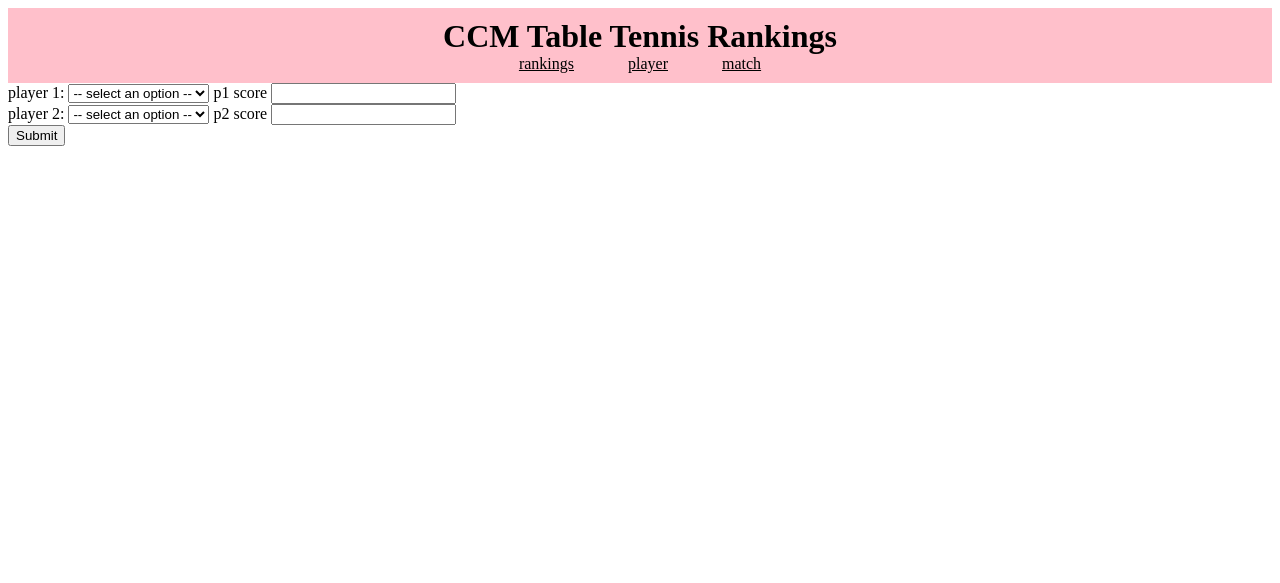
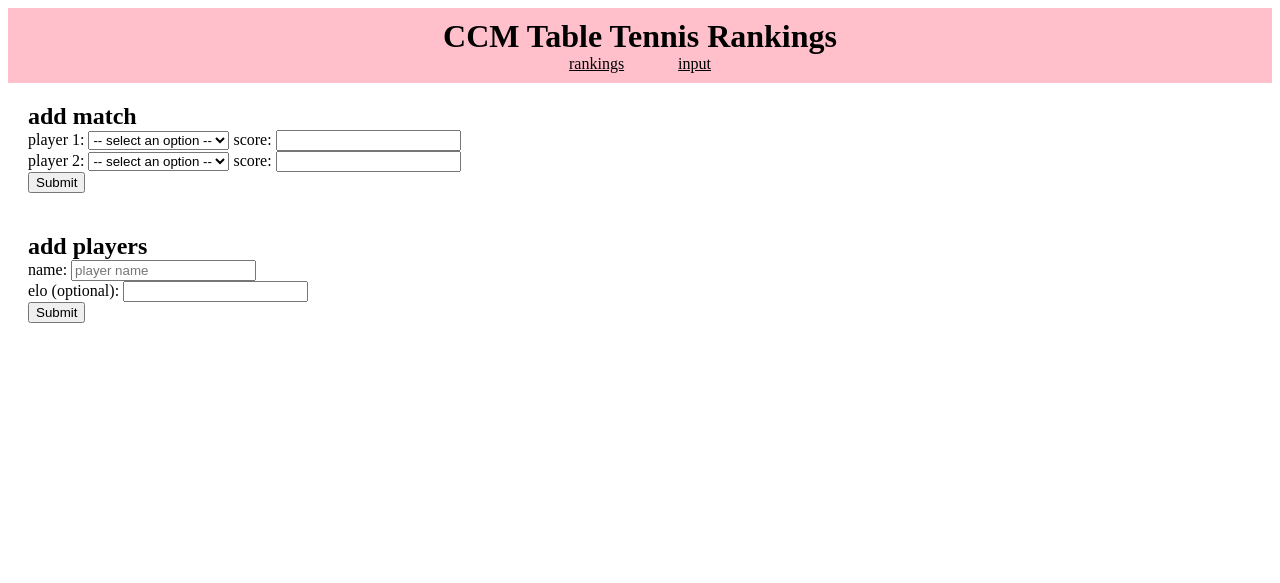
Before and after one commit to mroreoman/tabletennis, a Flask app: template templates/input.html in a window 1280 px wide. Shown: the top 583 px of the page. Run offline with Flask 3, Linux system fonts and the light colour scheme; the template is opened without the code that fills it, so the values that code supplies are empty.

Commit message:
input page

```diff
--- a/app.py
+++ b/app.py
@@ -18,6 +18,12 @@ def get_db_connection() -> sqlite3.Connection:
     con = sqlite3.connect('database.db')
     con.row_factory = sqlite3.Row
     return con
+
+def get_players() -> list[sqlite3.Row]:
+    con = get_db_connection()
+    players = con.execute('SELECT * FROM players ORDER BY elo DESC').fetchall()
+    con.close()
+    return players
 
 def get_names() -> list[str]:
     con = get_db_connection()
@@ -47,17 +53,14 @@ app.config['SECRET_KEY'] = os.getenv('SECRET_KEY')
 @app.route('/')
 def index():
     try:
-        con = get_db_connection()
-        players = con.execute('SELECT * FROM players ORDER BY elo DESC').fetchall()
-        con.close()
+        return render_template('rankings.html', players=get_players())
     except:
-        players = []
         flash("Could not find database!")
-    return render_template('rankings.html', players=players)
+        return render_template('rankings.html', players=[])
 
-# @app.route('/rankings')
-# def rankings():
-#     return redirect('/')
+@app.route('/input')
+def input():
+    return render_template('input.html', names=get_names(), max_elo=ELO_MAX)
 
 @app.route('/player', methods=('GET', 'POST'))
 def player():
@@ -82,15 +85,14 @@ def player():
                 con.commit()
                 con.close()
                 return redirect(url_for('index'))
-
-    return render_template('player.html', max_elo = ELO_MAX)
+    return redirect(url_for('input'))
 
 @app.route('/match', methods=('GET', 'POST'))
 def match():
     if request.method == 'POST':
         print(request.form)
         try:
-            p1:str = request.form['player1']
+            p1 = request.form['player1']
             s1 = int(request.form['score1'])
             p2 = request.form['player2']
             s2 = int(request.form['score2'])
@@ -107,20 +109,13 @@ def match():
                 flash("Score can't be tied!")
             else:
                 con = get_db_connection()
-                print(p1)
-                elo1:float = con.execute('SELECT elo FROM players WHERE name=?',(p1,)).fetchone()['elo'] #treating this like char array???
+                con.execute("INSERT INTO matches(player1,score1,player2,score2,date) VALUES(?, ?, ?, ?, ?)", (p1, s1, p2, s2, date.today()))
+                elo1:float = con.execute('SELECT elo FROM players WHERE name=?',(p1,)).fetchone()['elo']
                 elo2:float = con.execute('SELECT elo FROM players WHERE name=?',(p2,)).fetchone()['elo']
-
-                con.execute("INSERT INTO matches(player1,score1,player2,score2,date) VALUES(?, ?, ?, ?, ?)", (p1, s1, p2, s2, date.today()))
-
                 new1,new2 = calculate_elo(s1,s2,elo1,elo2)
-
                 con.execute('UPDATE players SET elo=? WHERE name=?', (new1, p1))
                 con.execute('UPDATE players SET elo=? WHERE name=?', (new2, p2))
-
                 con.commit()
                 con.close()
-
                 return redirect(url_for('index'))
-
-    return render_template('match.html', names=get_names())
+    return redirect(url_for('input'))
--- a/static/css/style.css
+++ b/static/css/style.css
@@ -1,5 +1,5 @@
 /* Reset */
-    h1, p {
+    h1, h2, p {
         padding: 0;
         margin: 0;
     }
@@ -41,18 +41,6 @@
 
 /* Rankings */
 
-    /* .column {
-        float: left;
-        width: 50%
-    } */
-
-    /* stack collumns vertically for small screens */
-    /* @media screen and (max-width: 600px) {
-        .column {
-            width: 100%;
-        }
-    } */
-
     .rankings {
         padding: 10px;
     }
@@ -60,10 +48,6 @@
     .rankings ul {
         list-style-type: none;
     }
-
-    /* .rankings li {
-        width: 100%
-    } */
 
     .elo {
         float: left;
@@ -86,6 +70,10 @@
 
 /* Input */
 
+    .form {
+        padding: 20px;
+    }
+
     .dropdown-content {
         display: none;
     }
--- a/templates/base.html
+++ b/templates/base.html
@@ -12,8 +12,7 @@
 
             <nav>
                 <a href="/">rankings</a>
-                <a href="/player">player</a>
-                <a href="/match">match</a>
+                <a href="/input">input</a>
             </nav>
 
             <div>
--- a/templates/input.html
+++ b/templates/input.html
@@ -1,7 +1,9 @@
 {% extends 'base.html' %}
 
 {% block content %}
-    <form method="post">
+    <div class="form">
+        <h2>add match</h2>
+        <form action="/match" method="post">
             <div>
                 <label for="player1">player 1: </label>
                 <select id="player1" name="player1" required>
@@ -11,8 +13,8 @@
                     {% endfor %}
                 </select>
 
-            <label for="p1 score">p1 score</label>
-            <input type="number" min="0" max = {{ max_score }} id="p1 score" name="score1" required>
+                <label for="p1score">score: </label>
+                <input type="number" min="0" max = {{ max_score }} id="p1score" name="score1" required>
             </div>
 
             <div>
@@ -24,10 +26,24 @@
                     {% endfor %}
                 </select>
 
-            <label for="p2 score">p2 score</label>
-            <input type="number" min="0" max={{ max_score }} id="p2 score" name="score2" required>
+                <label for="p2score">score: </label>
+                <input type="number" min="0" max={{ max_score }} id="p2score" name="score2" required>
             </div>
 
             <button type="submit">Submit</button>
         </form>
+    </div>
+
+    <div class="form">
+        <h2>add players</h2>
+        <form action="/player" method="post">
+            <label for="name">name: </label>
+            <input type="text" maxlength="50" id="name" name="name" placeholder="player name" required>
+            <br>
+            <label for="elo">elo (optional):</label>
+            <input type="number" min="0" max={{ max_elo }} id="elo" name="elo">
+            <br>
+            <button type="submit">Submit</button>
+        </form>
+    </div>
 {% endblock %}
```
Also changed, not shown: templates/match.html (deleted, +0 -33 lines), templates/player.html (deleted, +0 -16 lines). Lines whose indentation alone changed are shown as unchanged.
